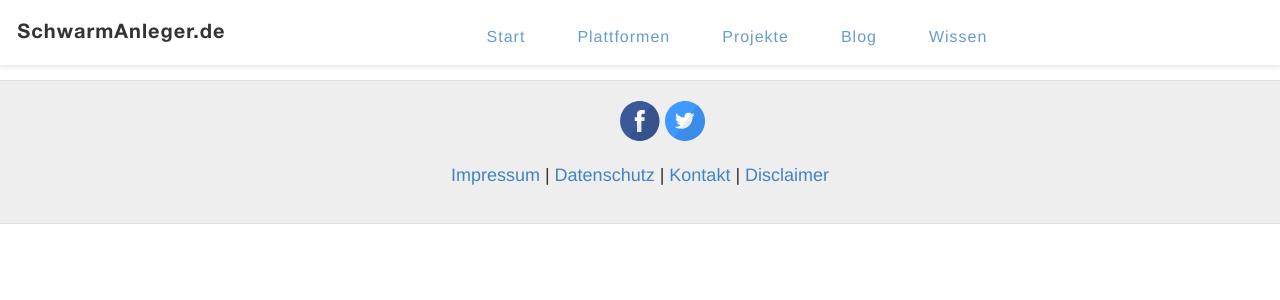
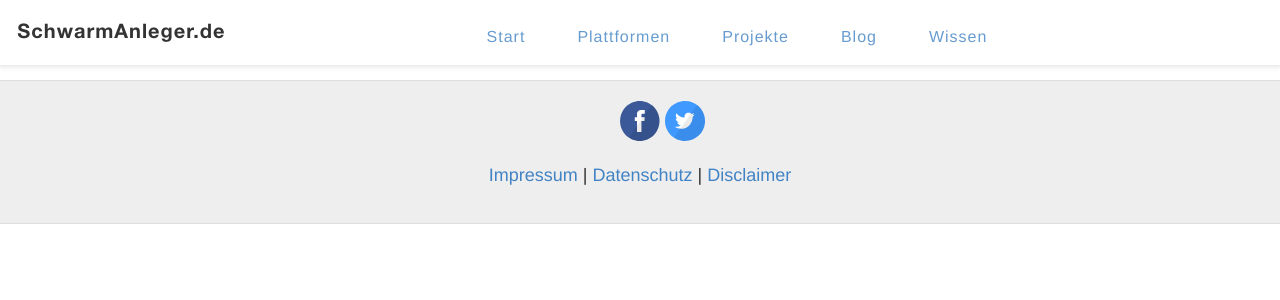
Before and after one commit to schwarmanleger/schwarmanleger.github.io, a Jekyll site: the page built from kontakt-no-amp.md, in a window 1280 px wide. Shown: the top 300 px of the page. Built offline with Jekyll 4.4.1, drawn with Linux system fonts in a browser that asks for light colours.

Commit message:
Removed Kontakt link

```diff
--- a/_layouts/default-no-amp.html
+++ b/_layouts/default-no-amp.html
@@ -58,7 +58,7 @@ html,body,div,span,applet,object,iframe,h1,h2,h3,h4,h5,h6,p,blockquote,pre,a,abb
   <div class="container">
     <footer class="footer">
       {% include svg-icons.html %}
-      <p class="text-muted"><a rel="nofollow" href="/impressum">Impressum</a> | <a rel="nofollow" href="/datenschutz/">Datenschutz</a> | <a href="/kontakt/">Kontakt</a> | <a href="/disclaimer/">Disclaimer</a></p>
+      <p class="text-muted"><a rel="nofollow" href="/impressum">Impressum</a> | <a rel="nofollow" href="/datenschutz/">Datenschutz</a> | <a href="/disclaimer/">Disclaimer</a></p>
     </footer>
   </div>
 </div>
```
